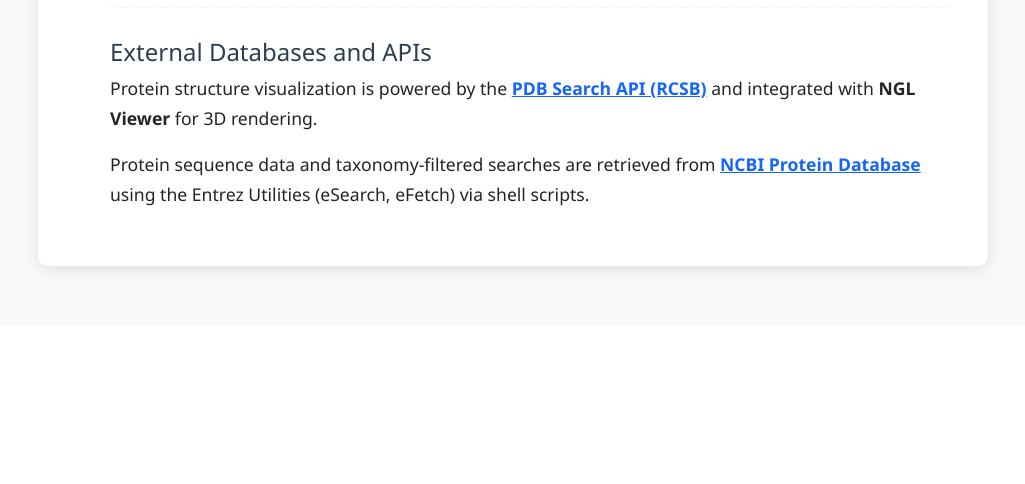
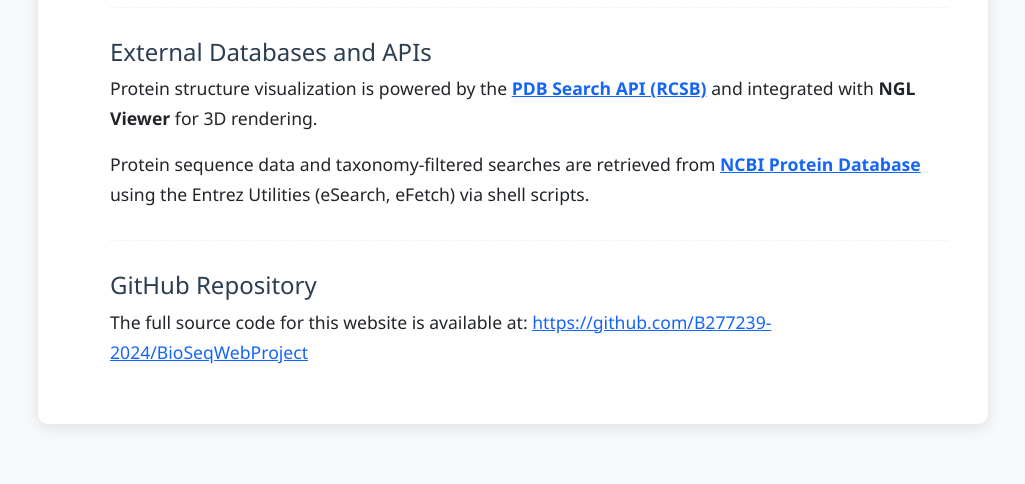
Before and after one commit to B277239-2024/BioSeqWebProject, a PHP site: page /acknowledgement.php in a window 1280 px wide. Shown: the part 793-1277 px from the top of the page, without its empty margins (127-1152 px from the left). Before the commit the page ends 1069 px from the top, so only its background shows below. Run offline with PHP 8.4, Linux system fonts and the light colour scheme.

Commit message:
Acknowledgement

```diff
--- a/acknowledgement.php
+++ b/acknowledgement.php
@@ -78,6 +78,15 @@
     <p>
         Protein sequence data and taxonomy-filtered searches are retrieved from <strong><a href="https://www.ncbi.nlm.nih.gov/" target="_blank">NCBI Protein Database</a></strong> using the Entrez Utilities (eSearch, eFetch) via shell scripts.
     </p>
+
+    <hr>
+    <h4>GitHub Repository</h4>
+    <p>
+      The full source code for this website is available at:
+      <a href="https://github.com/B277239-2024/BioSeqWebProject" target="_blank">
+        https://github.com/B277239-2024/BioSeqWebProject
+      </a>
+</p>
 </div>
 </body>
 </html>
```
